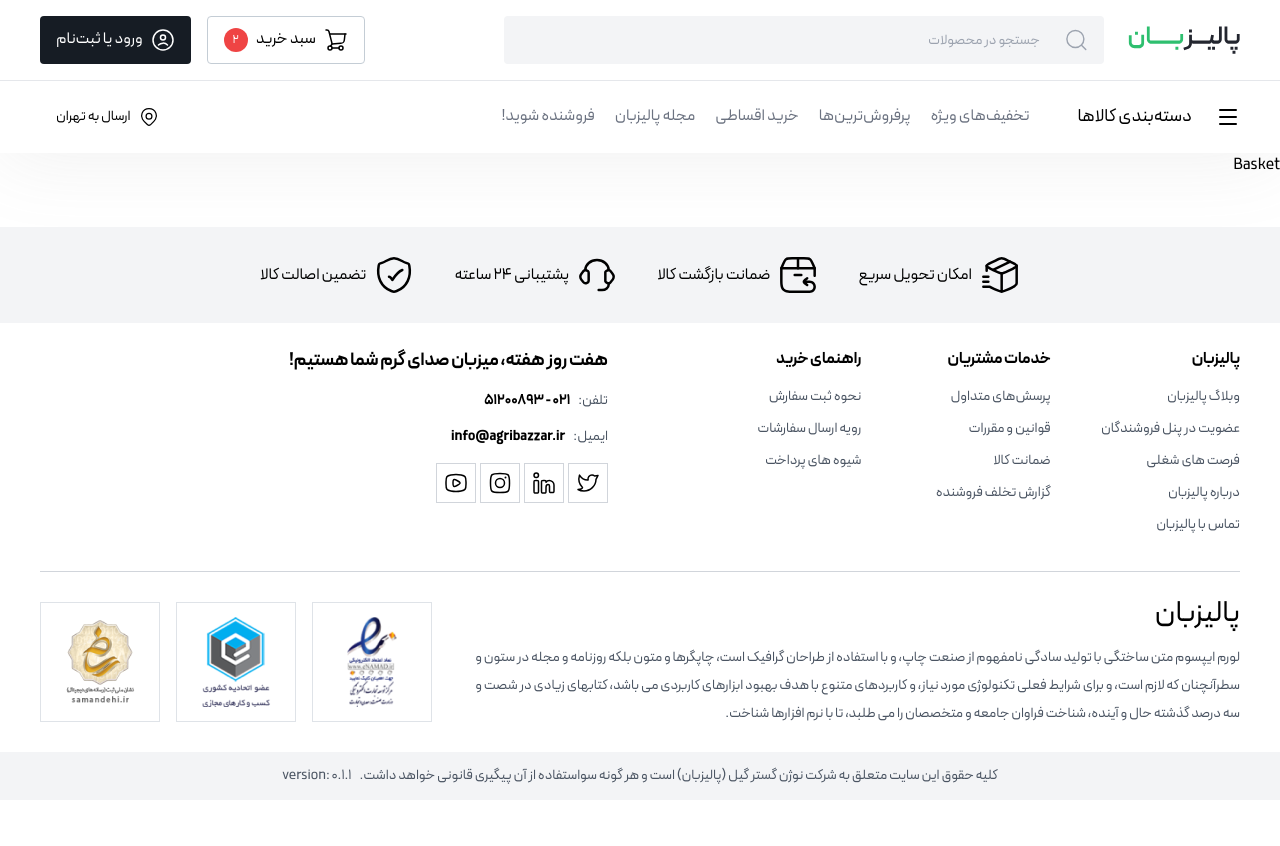
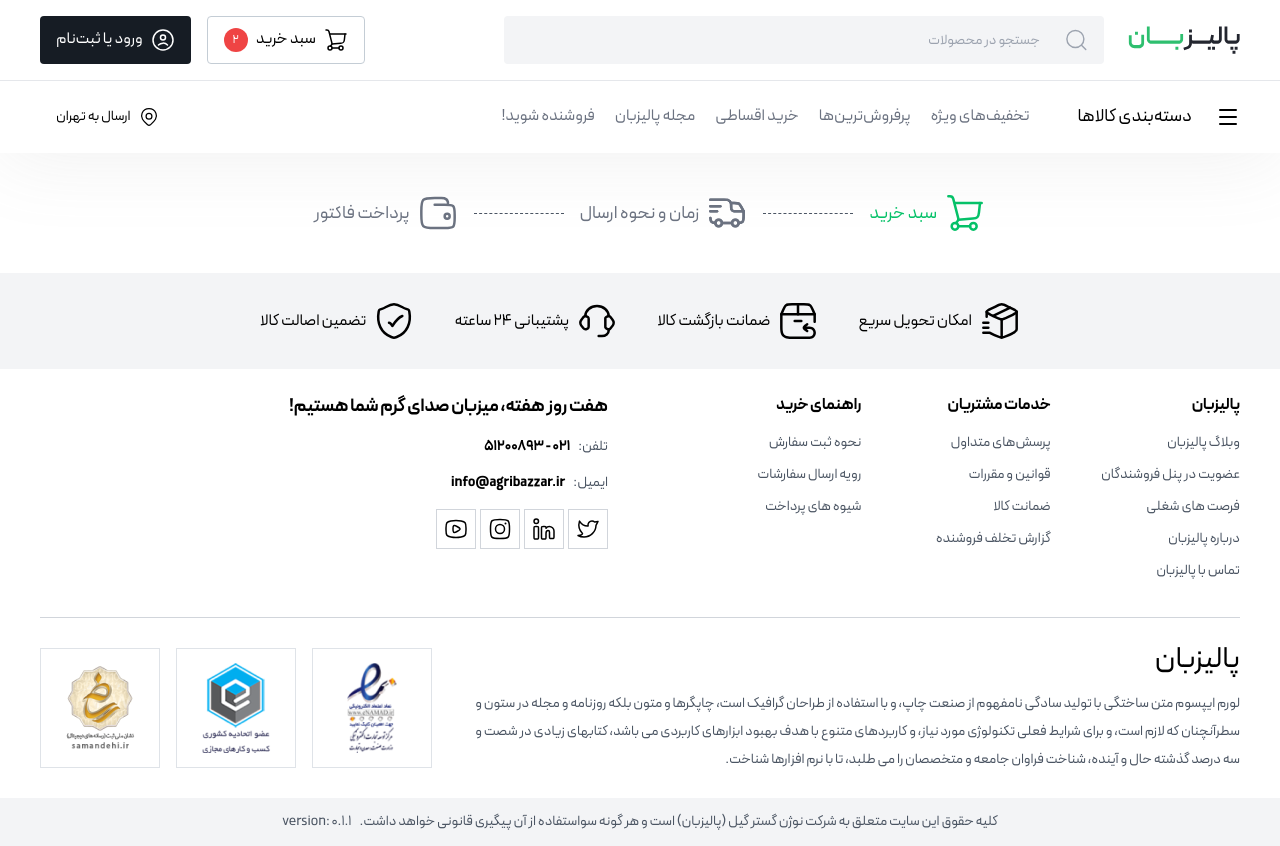
Before and after one commit to hamideslami32/leyan, a Next.js app: page /basket in a window 1280 px wide. Before the commit the page ends 800 px from the top, so only its background shows below. Built offline with nearby package versions, Linux system fonts and the light colour scheme.

Commit message:
feat: checkout stepper

```diff
--- /dev/null
+++ b/src/components/shared/stepper/Stepper.tsx
@@ -0,0 +1,52 @@
+import BasketIcon from '@/assets/icons/basket.svg';
+import WalletIcon from '@/assets/icons/wallet.svg';
+import TruckIcon from '@/assets/icons/truck.svg';
+import StepperItem from './StepperItem';
+import { ReactNode } from 'react';
+
+interface StepperProps {
+  activeStep: number;
+}
+
+type Step = {
+  icon: ReactNode;
+  title: string;
+};
+
+const stepperData: Step[] = [
+  {
+    icon: <BasketIcon width='40' height='40' />,
+    title: 'سبد خرید',
+  },
+  {
+    icon: <TruckIcon width='40' height='40' />,
+    title: 'زمان و نحوه ارسال',
+  },
+  {
+    icon: <WalletIcon width='40' height='40' />,
+    title: 'پرداخت فاکتور',
+  },
+];
+
+const Stepper = (props: StepperProps) => {
+  const { activeStep } = props;
+  return (
+    <div className='mx-auto max-w-[690px] py-10 text-gray-500'>
+      <div className='flex items-center gap-4'>
+        {stepperData.map((item, index) => {
+          return (
+            <StepperItem
+              key={index}
+              icon={item.icon}
+              title={item.title}
+              isLast={stepperData.length === index + 1}
+              isPassed={activeStep >= index}
+            />
+          );
+        })}
+      </div>
+    </div>
+  );
+};
+
+export default Stepper;
--- /dev/null
+++ b/src/components/shared/stepper/StepperItem.tsx
@@ -0,0 +1,31 @@
+import { Text } from '@chakra-ui/react';
+import classNames from 'classnames';
+import { ReactNode } from 'react';
+
+export interface StepperItemProps {
+  icon: ReactNode;
+  title: string;
+  isLast: boolean;
+  isPassed: boolean;
+}
+
+const StepperItem = (props: StepperItemProps) => {
+  const { icon, title, isLast, isPassed } = props;
+  return (
+    <>
+      <div
+        className={classNames(
+          'flex items-center gap-2',
+          isPassed && 'text-success',
+        )}>
+        {icon}
+        <Text fontSize='lg'>{title}</Text>
+      </div>
+      {!isLast && (
+        <div className='h-0 w-[90px] border-t border-dashed border-gray-600'></div>
+      )}
+    </>
+  );
+};
+
+export default StepperItem;
--- a/src/pages/basket/index.tsx
+++ b/src/pages/basket/index.tsx
@@ -1,5 +1,11 @@
+import Stepper from '@/components/shared/stepper/Stepper';
+
 const Basket = () => {
-  return <div>Basket</div>;
+  return (
+    <div>
+      <Stepper activeStep={0} />
+    </div>
+  );
 };
 
 export default Basket;
--- a/src/pages/checkout/address.tsx
+++ b/src/pages/checkout/address.tsx
@@ -1,5 +1,11 @@
+import Stepper from '@/components/shared/stepper/Stepper';
+
 const address = () => {
-  return <div>address</div>;
+  return (
+    <div>
+      <Stepper activeStep={1} />
+    </div>
+  );
 };
 
 export default address;
--- a/src/pages/checkout/payment.tsx
+++ b/src/pages/checkout/payment.tsx
@@ -1,5 +1,11 @@
+import Stepper from '@/components/shared/stepper/Stepper';
+
 const payment = () => {
-  return <div>payment</div>;
+  return (
+    <div>
+      <Stepper activeStep={2} />
+    </div>
+  );
 };
 
 export default payment;
```
Also changed, not shown: src/assets/icons/truck.svg (added).
